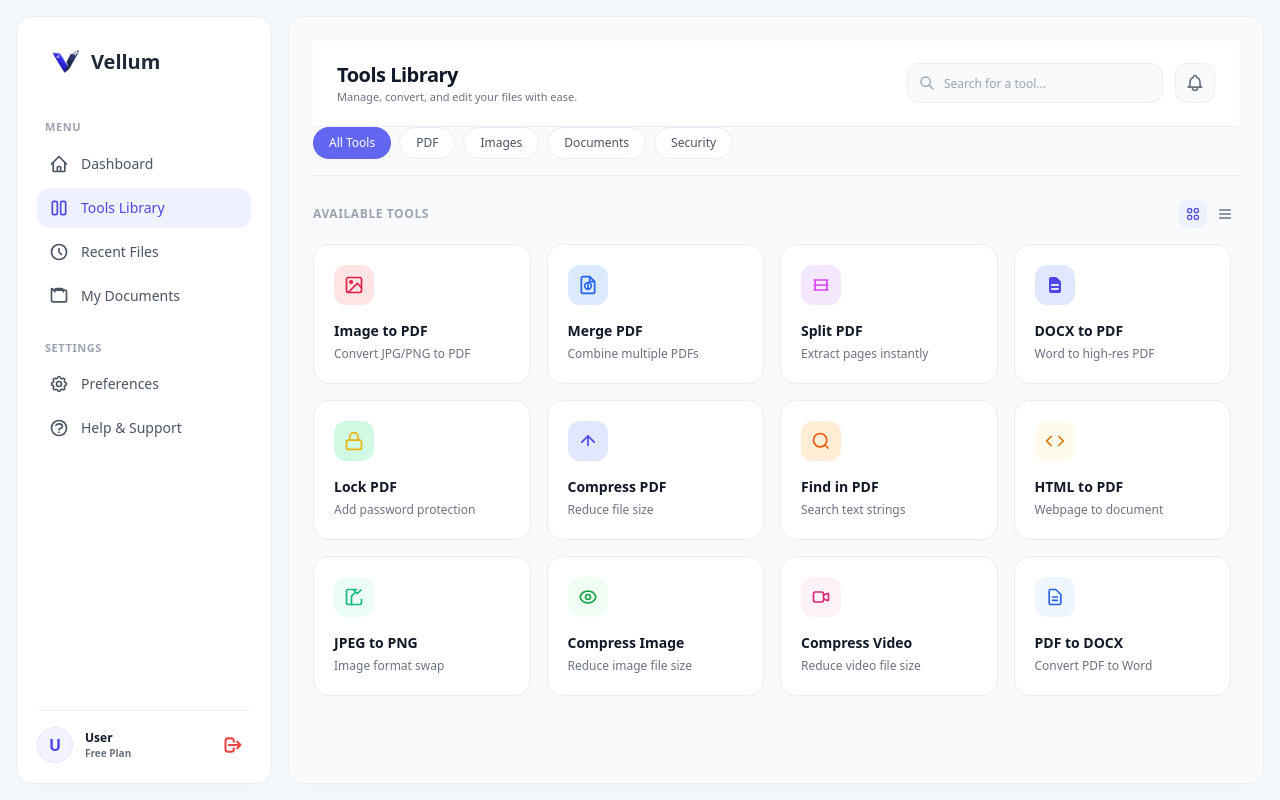
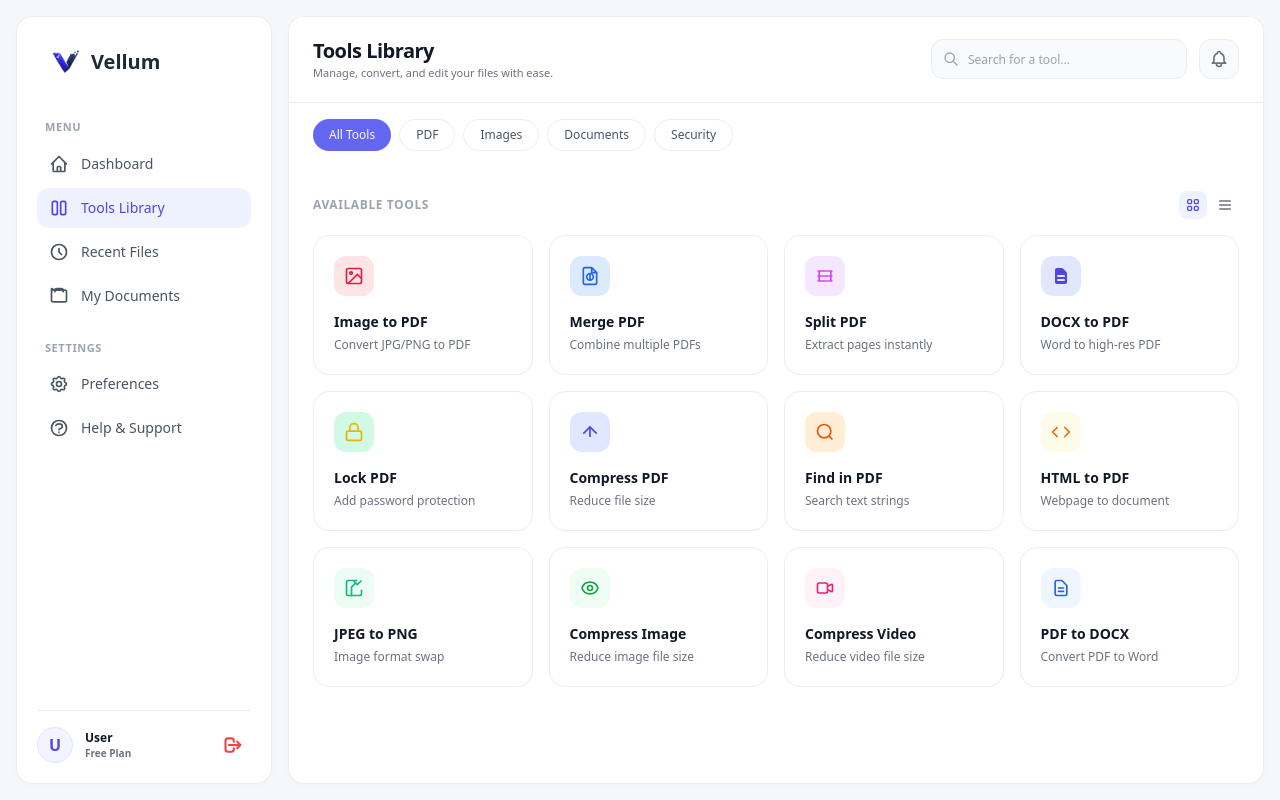
Before and after one commit to kennedyifeadi/vellum, a Next.js app: page /dashboard/library in a window 1280 px wide. Built offline with nearby package versions, Linux system fonts and the light colour scheme; no server answers.

Commit message:
feat: implement QuickTools dashboard component and filterable ToolsLibrary with star functionality

```diff
--- a/components/dashboard/QuickTools.tsx
+++ b/components/dashboard/QuickTools.tsx
@@ -7,15 +7,23 @@ import Link from 'next/link';
 import { ALL_TOOLS, Tool } from '@/lib/tools';
 import ToolIcon from '@/components/shared/ToolIcon';
 
+let stableShuffledIds: string[] | null = null;
+
 export default function QuickTools() {
   const { openDrawer, user } = useDashboard();
   const [displayTools, setDisplayTools] = useState<Tool[]>([]);
 
   const buildDisplay = (starredIds: string[]) => {
+    if (!stableShuffledIds) {
+      stableShuffledIds = ALL_TOOLS.map(t => t.id).sort(() => Math.random() - 0.5);
+    }
+
     const starred = ALL_TOOLS.filter(t => starredIds.includes(t.id));
-    const unstarred = ALL_TOOLS.filter(t => !starredIds.includes(t.id));
-    const shuffled = [...unstarred].sort(() => Math.random() - 0.5);
-    setDisplayTools([...starred, ...shuffled].slice(0, 5));
+    const unstarred = stableShuffledIds
+      .map(id => ALL_TOOLS.find(t => t.id === id)!)
+      .filter(t => t && !starredIds.includes(t.id));
+
+    setDisplayTools([...starred, ...unstarred].slice(0, 5));
   };
 
   // Load from DB on mount when user is known
--- a/components/dashboard/ToolsLibrary.tsx
+++ b/components/dashboard/ToolsLibrary.tsx
@@ -69,7 +69,7 @@ export default function ToolsLibrary() {
   });
 
   return (
-    <div className="flex flex-col h-full bg-[#f8fafc] p-6">
+    <div className="flex flex-col h-full bg-white">
       <DashboardHeader
         title="Tools Library"
         subtitle="Manage, convert, and edit your files with ease."
@@ -79,7 +79,7 @@ export default function ToolsLibrary() {
       />
 
       {/* Tabs / Filters */}
-      <div className="flex items-center gap-2 mb-6 border-b border-[#eaedf3] pb-4">
+      <div className="flex items-center gap-2 mb-6 py-4 px-6">
         {categories.map((category) => (
           <button
             key={category}
@@ -96,7 +96,7 @@ export default function ToolsLibrary() {
       </div>
 
       {/* Available Tools Header with View Toggle */}
-      <div className="flex justify-between items-center mb-4">
+      <div className="flex justify-between items-center mb-4 px-6">
         <p className="font-bold text-xs text-[#9ca3af] uppercase tracking-wider">Available Tools</p>
         <div className="flex items-center gap-1">
           <button
@@ -119,7 +119,7 @@ export default function ToolsLibrary() {
       </div>
 
       {/* Tools Grid / List */}
-      <div className={`grid ${viewMode === 'grid' ? 'grid-cols-1 md:grid-cols-2 lg:grid-cols-4' : 'grid-cols-1'} gap-4 overflow-y-auto pr-2`}>
+      <div className={`grid ${viewMode === 'grid' ? 'grid-cols-1 md:grid-cols-2 lg:grid-cols-4' : 'grid-cols-1'} gap-4 overflow-y-auto px-6`}>
         {filteredTools.map((tool) => (
           <motion.button
             key={tool.id}
```
